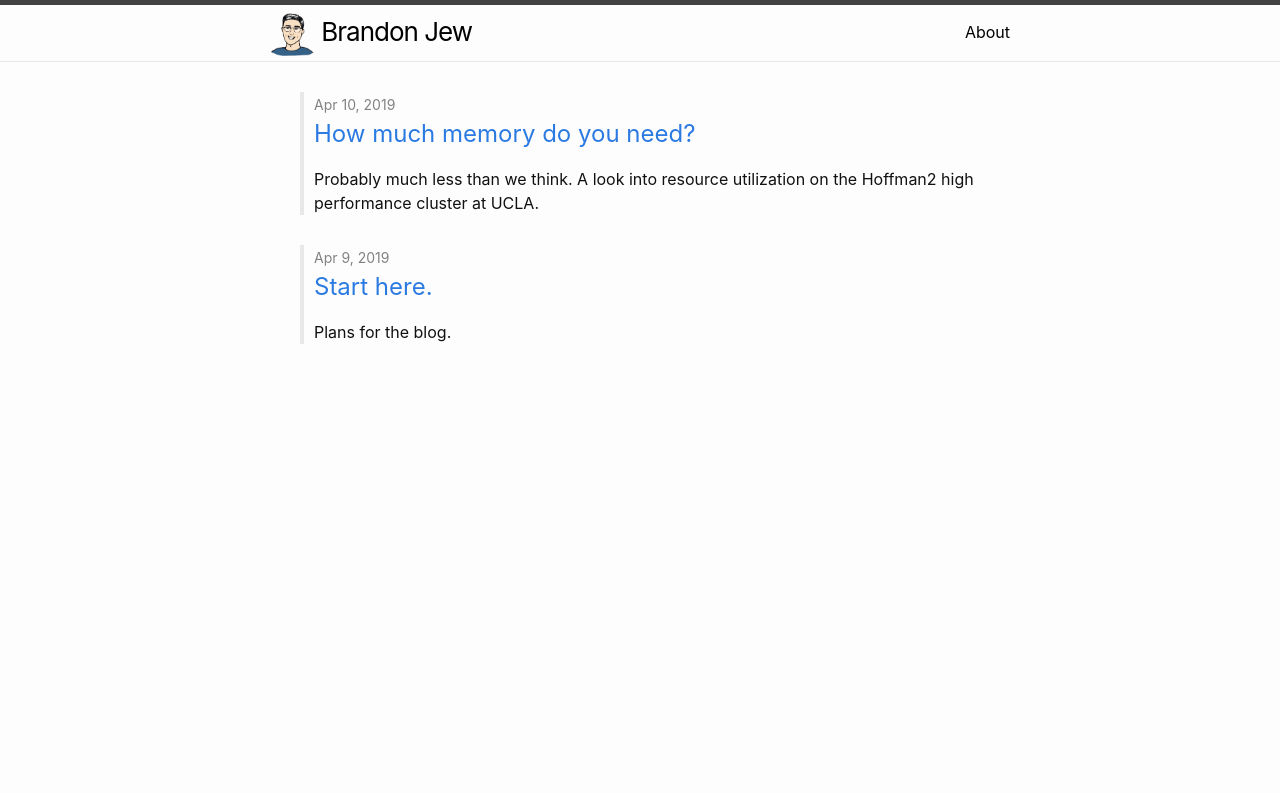
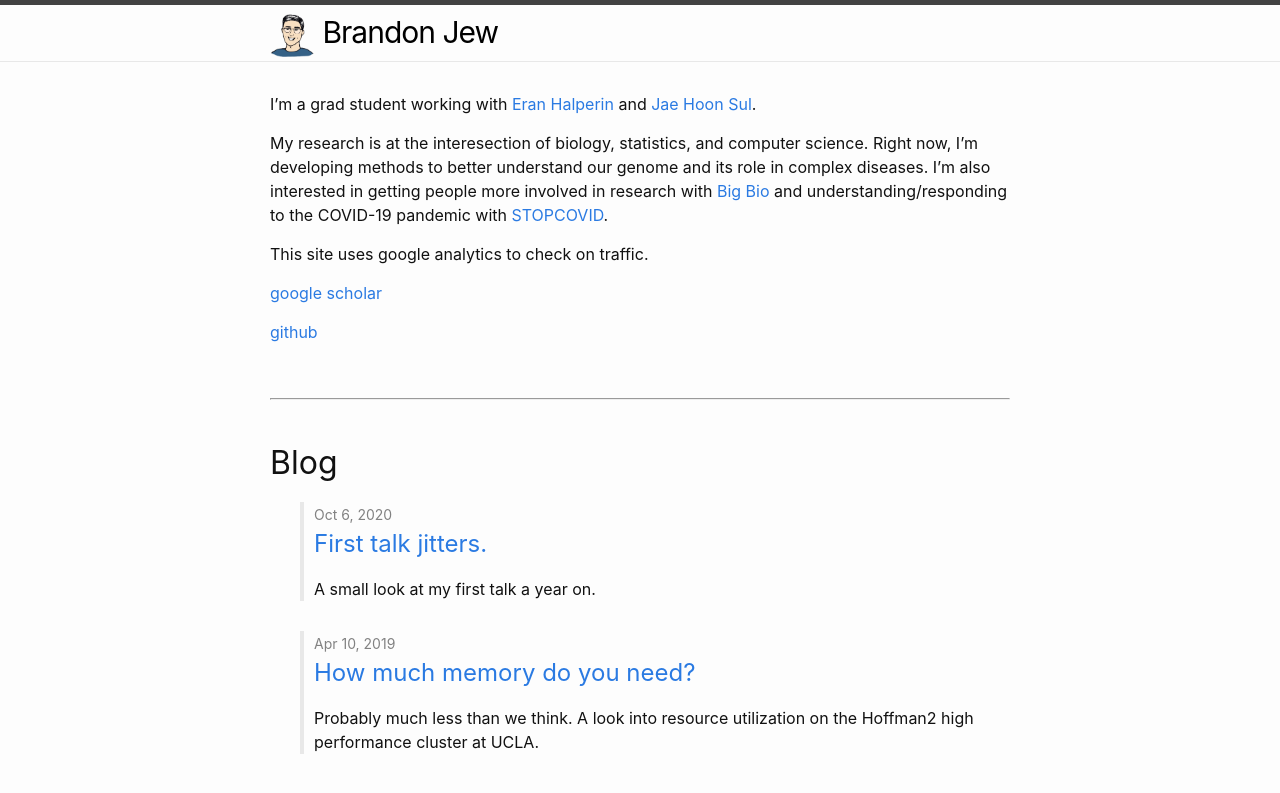
Before and after one commit to brandonjew/brandonjew.github.io, a Jekyll site: the page built from index.md, in a window 1280 px wide. Shown: the top 793 px of the page. Built offline with Jekyll 4.4.1, drawn with Linux system fonts in a browser that asks for light colours.

Commit message:
change layout and add one more post

```diff
--- /dev/null
+++ b/_posts/2020-10-06-first-talk.markdown
@@ -0,0 +1,41 @@
+---
+layout: post
+title:  "First talk jitters."
+date:   2020-10-06
+categories: events
+excerpt: "A small look at my first talk a year on."
+comments: true
+
+---
+
+About a year ago, I gave my first conference talk at ASHG 2019 in Houston, Texas.
+I presented my work on estimating the proportion of different cell types in RNA
+sequencing samples.
+
+There's a lot to say about the method (it's called Bisque) but this post is more about
+a small experience sharing it with the community.
+If you're interested, the paper has been published in
+[Nature Communications](https://www.nature.com/articles/s41467-020-15816-6) and
+I also gave a fairly technical talk back in April over Zoom (due to COVID)
+hosted by [UCLA QCB](https://qcb.ucla.edu/event/qcbio-research-seminar-brandon-jew-halperin-sul-lab/).
+
+As the post title states, I was nervous for my talk.
+The room and the audience ended up being a lot bigger than I expected.
+Here's my heart rate leading up to and during my presentation brought to you by my Apple Watch:
+
+<br>
+<div class="smallparent">
+  <div class="container">
+<center><img src="/_img/posts/first-talk/heart_rate.jpg" width="450" height="150" ></center>
+  </div>
+</div>
+<br>
+
+As you can see, I took the stage at 11AM, coinciding with the 162 BPM peak.
+For reference, my heart rate tops out around 170 for my somewhat intensive bike rides.
+As reflected in the data, I distinctly remember feeling more comfortable as I got my talk going.
+
+Also, according to my watch, I burned 415 Calories giving this talk!
+
+Looking forward to future conferences when we can all see each other in person again
+and I can check if I'm getting more comfortable with public speaking.
--- a/assets/main.css
+++ b/assets/main.css
@@ -49,6 +49,12 @@ img {
 
 .parent {
   max-height: 400px;
+  width: auto;
+  margin: auto;
+}
+
+.smallparent {
+  max-height: 200px;
   width: auto;
   margin: auto;
 }
@@ -220,7 +226,7 @@ table {
 }
 
 .site-title {
-  font-size: 26px;
+  font-size: 30px;
   line-height: 54px;
   letter-spacing: -1px;
   margin-bottom: 0;
--- a/index.md
+++ b/index.md
@@ -1,6 +1,25 @@
 ---
-# You don't need to edit this file, it's empty on purpose.
-# Edit theme's home layout instead if you wanna make some changes
-# See: https://jekyllrb.com/docs/themes/#overriding-theme-defaults
 layout: home
 ---
+
+I'm a grad student working with
+[Eran Halperin](https://www.eranhalperingenomics.com/) and
+[Jae Hoon Sul](https://jaehoonsullab.semel.ucla.edu/).
+
+My research is at the interesection of biology, statistics, and computer science.
+Right now, I'm developing methods to better understand our genome and its role in
+complex diseases.
+I'm also interested in getting people more involved in research with [Big Bio](https://www.big-bio.org/) and understanding/responding to the COVID-19 pandemic with [STOPCOVID](https://stopcovid19together.org/).
+
+This site uses google analytics to check on traffic.
+
+[google scholar](https://scholar.google.com/citations?user=yF4ue3kAAAAJ&hl=en)
+
+[github](https://github.com/brandonjew)
+
+<br>
+
+****
+
+<br>
+# Blog
```
Also changed, not shown: about.md (deleted, +0 -17 lines), _drafts/2019-04-09-goals.markdown (renamed from _posts/2019-04-09-goals.markdown), _img/posts/first-talk/heart_rate.jpg (added).
